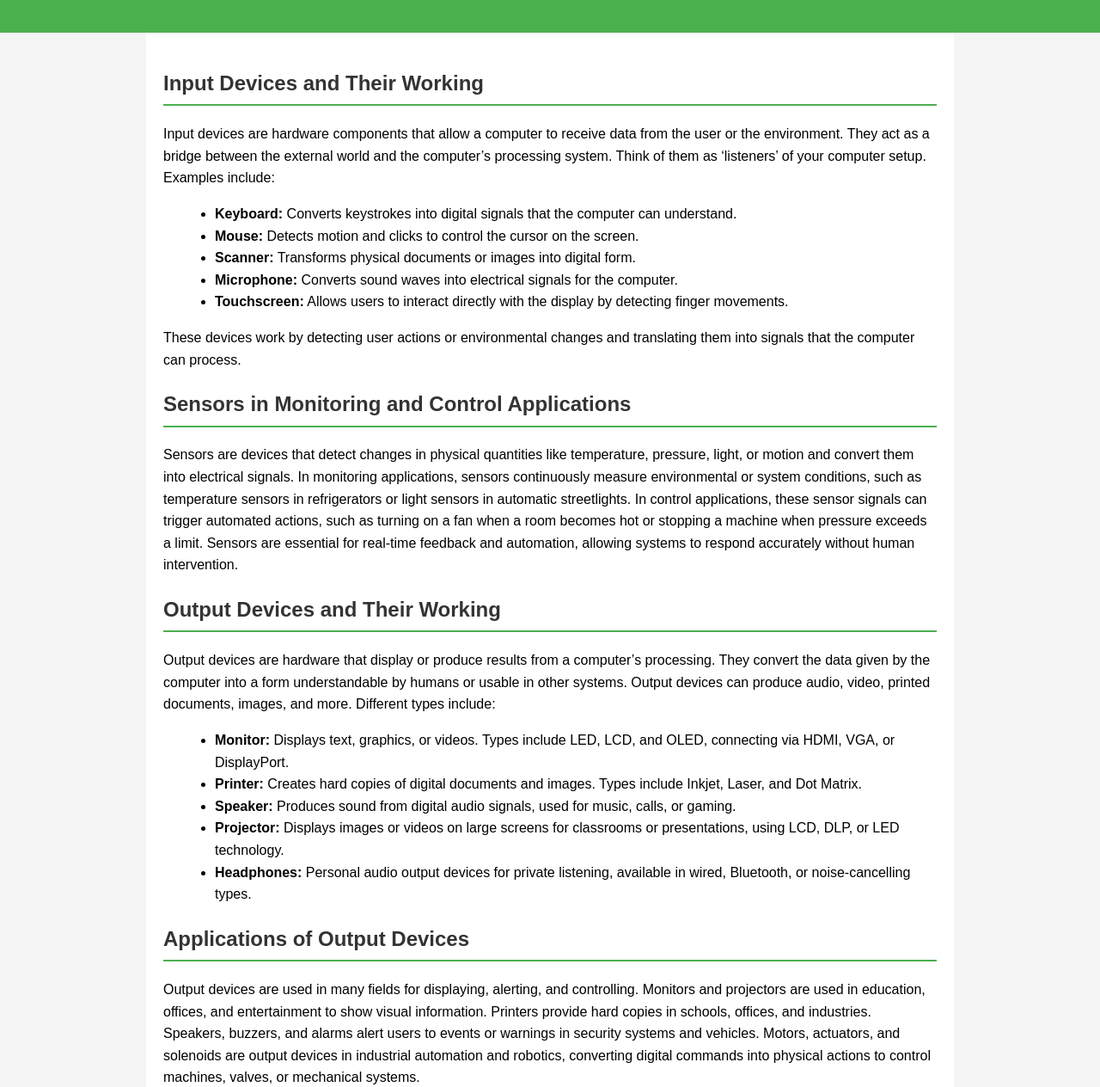
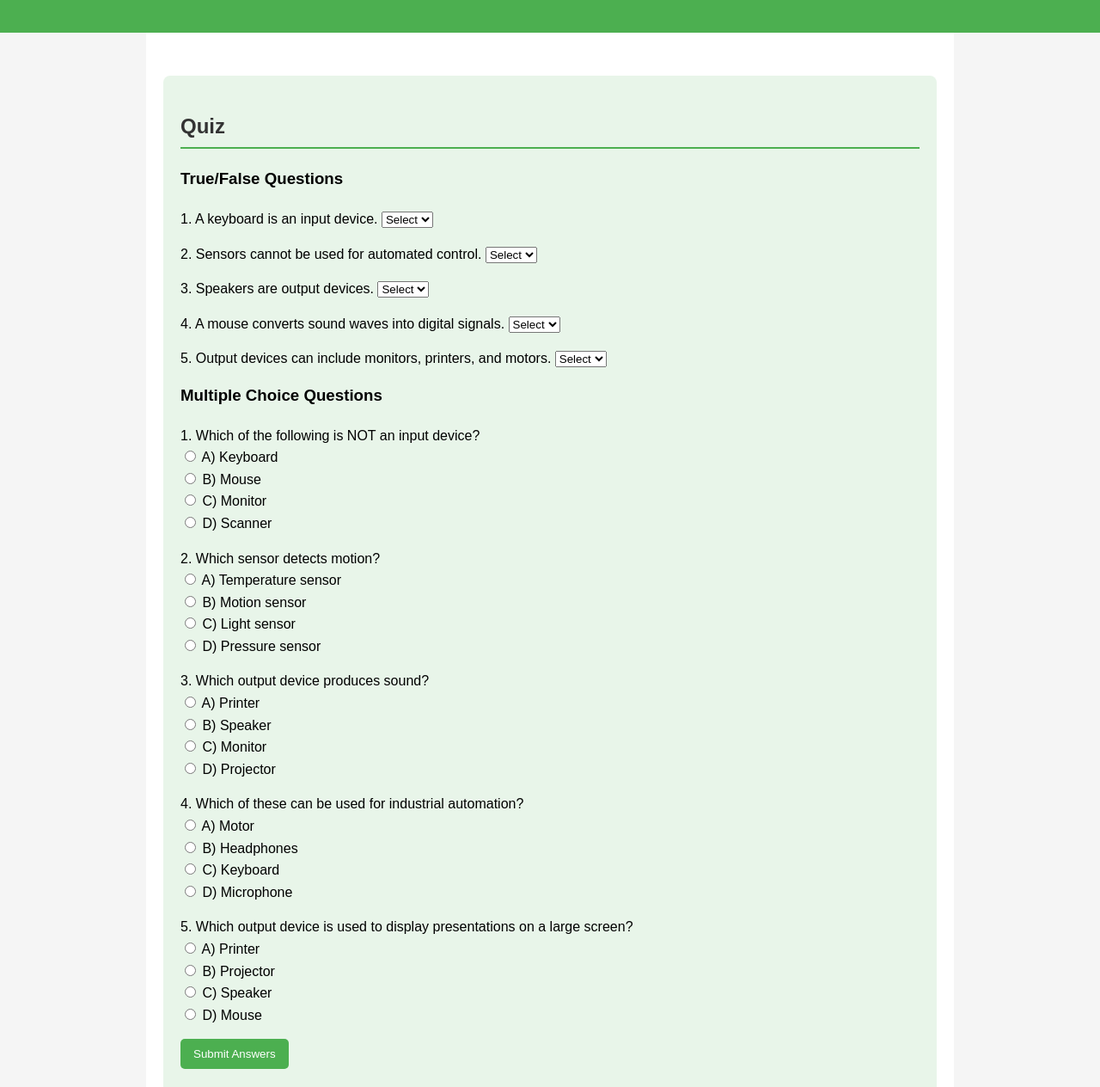
Before and after one commit to Saad-alsulaiti11/Input-and-Output-CS, a plain HTML site: page index.html in a window 1280 px wide. Shown: the part 96-1360 px from the top of the page at 86% size. Drawn offline with Linux system fonts and the light colour scheme.

Commit message:
index.html

```diff
--- a/index.html
+++ b/index.html
@@ -42,6 +42,34 @@
             color: white;
             margin-top: 20px;
         }
+        .quiz-section {
+            margin-top: 30px;
+            background-color: #e8f5e9;
+            padding: 20px;
+            border-radius: 8px;
+        }
+        .quiz-section h3 {
+            margin-top: 0;
+        }
+        .quiz-question {
+            margin-bottom: 15px;
+        }
+        button {
+            background-color: #4CAF50;
+            color: white;
+            padding: 10px 15px;
+            border: none;
+            border-radius: 5px;
+            cursor: pointer;
+        }
+        button:hover {
+            background-color: #45a049;
+        }
+        .result {
+            margin-top: 15px;
+            font-weight: bold;
+            color: #333;
+        }
     </style>
 </head>
 <body>
@@ -51,39 +79,92 @@
 </header>
 
 <main>
-    <section id="input-devices">
-        <h2>Input Devices and Their Working</h2>
-        <p>Input devices are hardware components that allow a computer to receive data from the user or the environment. They act as a bridge between the external world and the computer’s processing system. Think of them as ‘listeners’ of your computer setup. Examples include:</p>
-        <ul>
-            <li><strong>Keyboard:</strong> Converts keystrokes into digital signals that the computer can understand.</li>
-            <li><strong>Mouse:</strong> Detects motion and clicks to control the cursor on the screen.</li>
-            <li><strong>Scanner:</strong> Transforms physical documents or images into digital form.</li>
-            <li><strong>Microphone:</strong> Converts sound waves into electrical signals for the computer.</li>
-            <li><strong>Touchscreen:</strong> Allows users to interact directly with the display by detecting finger movements.</li>
-        </ul>
-        <p>These devices work by detecting user actions or environmental changes and translating them into signals that the computer can process.</p>
-    </section>
+    <!-- Existing sections omitted for brevity; include previous content here -->
 
-    <section id="sensors">
-        <h2>Sensors in Monitoring and Control Applications</h2>
-        <p>Sensors are devices that detect changes in physical quantities like temperature, pressure, light, or motion and convert them into electrical signals. In monitoring applications, sensors continuously measure environmental or system conditions, such as temperature sensors in refrigerators or light sensors in automatic streetlights. In control applications, these sensor signals can trigger automated actions, such as turning on a fan when a room becomes hot or stopping a machine when pressure exceeds a limit. Sensors are essential for real-time feedback and automation, allowing systems to respond accurately without human intervention.</p>
-    </section>
+    <section class="quiz-section">
+        <h2>Quiz</h2>
 
-    <section id="output-devices">
-        <h2>Output Devices and Their Working</h2>
-        <p>Output devices are hardware that display or produce results from a computer’s processing. They convert the data given by the computer into a form understandable by humans or usable in other systems. Output devices can produce audio, video, printed documents, images, and more. Different types include:</p>
-        <ul>
-            <li><strong>Monitor:</strong> Displays text, graphics, or videos. Types include LED, LCD, and OLED, connecting via HDMI, VGA, or DisplayPort.</li>
-            <li><strong>Printer:</strong> Creates hard copies of digital documents and images. Types include Inkjet, Laser, and Dot Matrix.</li>
-            <li><strong>Speaker:</strong> Produces sound from digital audio signals, used for music, calls, or gaming.</li>
-            <li><strong>Projector:</strong> Displays images or videos on large screens for classrooms or presentations, using LCD, DLP, or LED technology.</li>
-            <li><strong>Headphones:</strong> Personal audio output devices for private listening, available in wired, Bluetooth, or noise-cancelling types.</li>
-        </ul>
-    </section>
+        <h3>True/False Questions</h3>
+        <div class="quiz-question">
+            <label>1. A keyboard is an input device. </label>
+            <select id="tf1">
+                <option value="">Select</option>
+                <option value="true">True</option>
+                <option value="false">False</option>
+            </select>
+        </div>
+        <div class="quiz-question">
+            <label>2. Sensors cannot be used for automated control. </label>
+            <select id="tf2">
+                <option value="">Select</option>
+                <option value="true">True</option>
+                <option value="false">False</option>
+            </select>
+        </div>
+        <div class="quiz-question">
+            <label>3. Speakers are output devices. </label>
+            <select id="tf3">
+                <option value="">Select</option>
+                <option value="true">True</option>
+                <option value="false">False</option>
+            </select>
+        </div>
+        <div class="quiz-question">
+            <label>4. A mouse converts sound waves into digital signals. </label>
+            <select id="tf4">
+                <option value="">Select</option>
+                <option value="true">True</option>
+                <option value="false">False</option>
+            </select>
+        </div>
+        <div class="quiz-question">
+            <label>5. Output devices can include monitors, printers, and motors. </label>
+            <select id="tf5">
+                <option value="">Select</option>
+                <option value="true">True</option>
+                <option value="false">False</option>
+            </select>
+        </div>
 
-    <section id="applications">
-        <h2>Applications of Output Devices</h2>
-        <p>Output devices are used in many fields for displaying, alerting, and controlling. Monitors and projectors are used in education, offices, and entertainment to show visual information. Printers provide hard copies in schools, offices, and industries. Speakers, buzzers, and alarms alert users to events or warnings in security systems and vehicles. Motors, actuators, and solenoids are output devices in industrial automation and robotics, converting digital commands into physical actions to control machines, valves, or mechanical systems.</p>
+        <h3>Multiple Choice Questions</h3>
+        <div class="quiz-question">
+            <label>1. Which of the following is NOT an input device?</label><br>
+            <input type="radio" name="mcq1" value="A"> A) Keyboard<br>
+            <input type="radio" name="mcq1" value="B"> B) Mouse<br>
+            <input type="radio" name="mcq1" value="C"> C) Monitor<br>
+            <input type="radio" name="mcq1" value="D"> D) Scanner
+        </div>
+        <div class="quiz-question">
+            <label>2. Which sensor detects motion?</label><br>
+            <input type="radio" name="mcq2" value="A"> A) Temperature sensor<br>
+            <input type="radio" name="mcq2" value="B"> B) Motion sensor<br>
+            <input type="radio" name="mcq2" value="C"> C) Light sensor<br>
+            <input type="radio" name="mcq2" value="D"> D) Pressure sensor
+        </div>
+        <div class="quiz-question">
+            <label>3. Which output device produces sound?</label><br>
+            <input type="radio" name="mcq3" value="A"> A) Printer<br>
+            <input type="radio" name="mcq3" value="B"> B) Speaker<br>
+            <input type="radio" name="mcq3" value="C"> C) Monitor<br>
+            <input type="radio" name="mcq3" value="D"> D) Projector
+        </div>
+        <div class="quiz-question">
+            <label>4. Which of these can be used for industrial automation?</label><br>
+            <input type="radio" name="mcq4" value="A"> A) Motor<br>
+            <input type="radio" name="mcq4" value="B"> B) Headphones<br>
+            <input type="radio" name="mcq4" value="C"> C) Keyboard<br>
+            <input type="radio" name="mcq4" value="D"> D) Microphone
+        </div>
+        <div class="quiz-question">
+            <label>5. Which output device is used to display presentations on a large screen?</label><br>
+            <input type="radio" name="mcq5" value="A"> A) Printer<br>
+            <input type="radio" name="mcq5" value="B"> B) Projector<br>
+            <input type="radio" name="mcq5" value="C"> C) Speaker<br>
+            <input type="radio" name="mcq5" value="D"> D) Mouse
+        </div>
+
+        <button onclick="checkQuiz()">Submit Answers</button>
+        <div class="result" id="quizResult"></div>
     </section>
 </main>
 
@@ -91,5 +172,33 @@
     <p>&copy; 2026 Computer Hardware Info</p>
 </footer>
 
+<script>
+function checkQuiz() {
+    let score = 0;
+
+    // True/False answers
+    const tfAnswers = ["true", "false", "true", "false", "true"];
+    for (let i = 1; i <= 5; i++) {
+        let userAnswer = document.getElementById("tf" + i).value;
+        if (userAnswer === tfAnswers[i-1]) {
+            score++;
+        }
+    }
+
+    // MCQ answers
+    const mcqAnswers = ["C","B","B","A","B"];
+    for (let i = 1; i <= 5; i++) {
+        let radios = document.getElementsByName("mcq" + i);
+        for (let radio of radios) {
+            if (radio.checked && radio.value === mcqAnswers[i-1]) {
+                score++;
+            }
+        }
+    }
+
+    document.getElementById("quizResult").innerText = "Your score: " + score + " out of 10";
+}
+</script>
+
 </body>
 </html>
```
